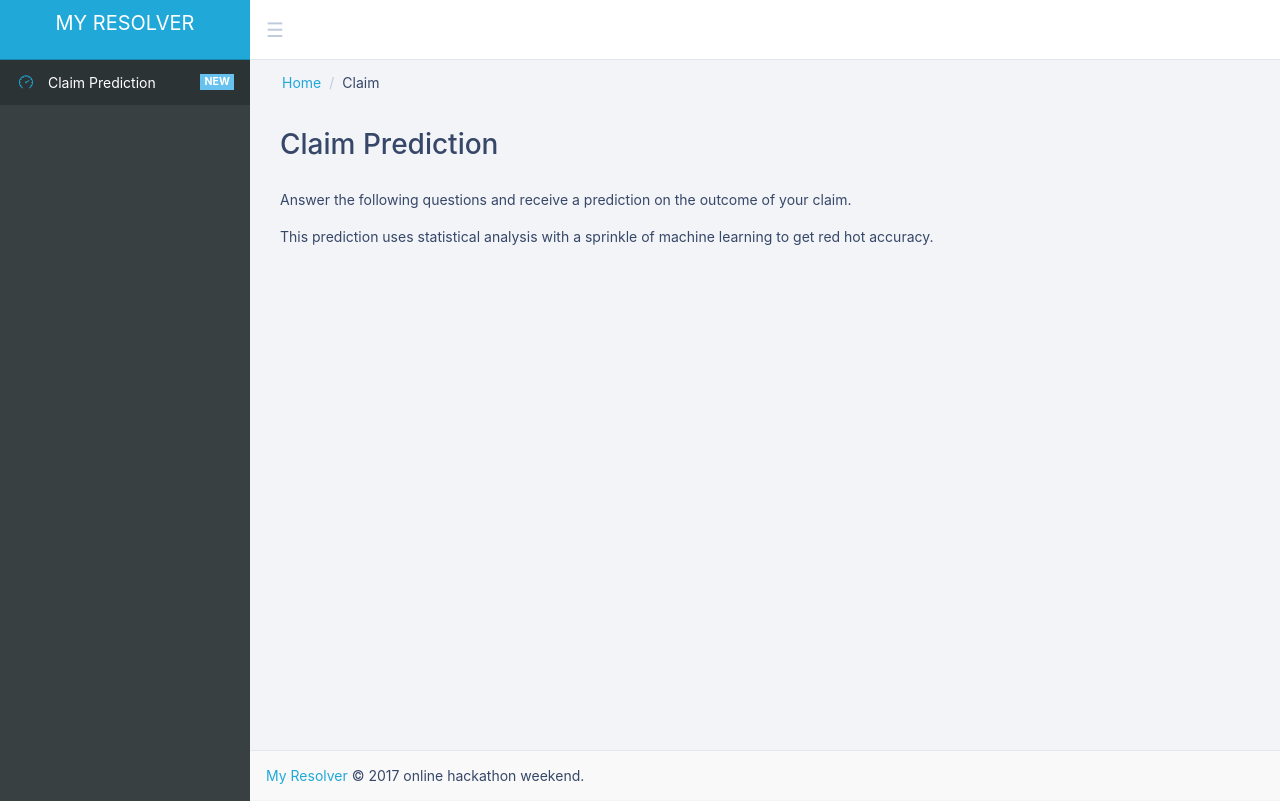
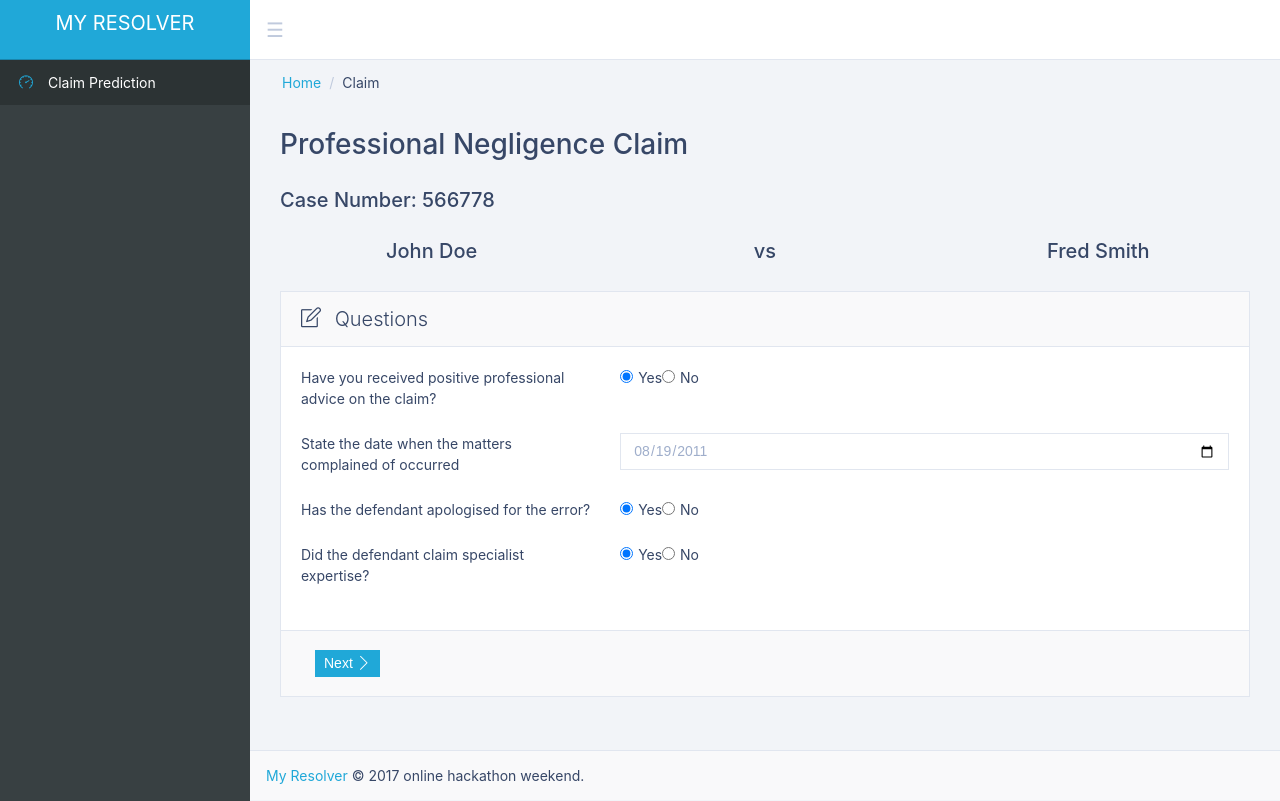
Before and after one commit to ChrisGrigg/online-courts-hackathon, a Vue app: page /#/claim in a window 1280 px wide. Built offline with nearby package versions, Linux system fonts and the light colour scheme.

Commit message:
WIP - Add two screens

```diff
--- a/scss/_custom.scss
+++ b/scss/_custom.scss
@@ -90,3 +90,7 @@
     }
   }
 }
+
+[type="checkbox"], [type="radio"] {
+  margin-right: 0.3rem;
+}
--- a/src/components/Sidebar.vue
+++ b/src/components/Sidebar.vue
@@ -3,7 +3,7 @@
     <nav class="sidebar-nav">
       <ul class="nav">
         <li class="nav-item">
-          <router-link :to="'/claim'" class="nav-link"><i class="icon-speedometer"></i> Claim Prediction <span class="badge badge-info">NEW</span></router-link>
+          <router-link :to="'/claim'" class="nav-link"><i class="icon-speedometer"></i> Claim Prediction</router-link>
         </li>
       </ul>
     </nav>
--- a/src/router/index.js
+++ b/src/router/index.js
@@ -6,6 +6,7 @@ import Full from 'containers/Full'
 
 // Views
 import Claim from 'views/Claim'
+import Outcome from 'views/Outcome'
 
 Vue.use(Router)
 
@@ -24,6 +25,11 @@ export default new Router({
           path: 'claim',
           name: 'Claim',
           component: Claim
+        },
+        {
+          path: 'outcome',
+          name: 'Outcome',
+          component: Outcome
         }
 
       ]
--- a/src/views/Claim.vue
+++ b/src/views/Claim.vue
@@ -1,9 +1,75 @@
 <template>
-  <div class="animated fadeIn">
-    <h3>Claim Prediction</h3>
+  <div>
+    <h3>Professional Negligence Claim</h3>
     <br />
-    <p>Answer the following questions and receive a prediction on the outcome of your claim.</p>
-    <p>This prediction uses statistical analysis with a sprinkle of machine learning to get red hot accuracy.</p>
+    <h5>Case Number: 566778</h5>
+    <br />
+    <div class="row">
+      <h5 class="col-md-4 text-center">John Doe</h5>
+      <h5 class="col-md-4 text-center">vs</h5>
+      <h5 class="col-md-4 text-center">Fred Smith</h5>
+    </div>
+    <br />
+    <div class="animated fadeIn">
+      <div class="card">
+        <div class="card-header lead"><i class="icon-note"></i> Questions</div>
+        <div class="card-block">
+          <!--<p>Answer the following questions and receive a prediction on the outcome of your claim.</p>-->
+          <!--<p>This prediction uses statistical analysis with a sprinkle of machine learning to get red hot accuracy.</p>-->
+
+          <div class="form-group row">
+            <label class="col-md-4 form-control-label">Have you received positive professional advice on the claim?</label>
+            <div class="col-md-8">
+              <form id="prevAdvForm">
+                <label class="radio-inline">
+                  <input type="radio" id="prevAdvYes" name="prevAdv" value="Yes" checked="checked">Yes
+                </label>
+                <label class="radio-inline">
+                  <input type="radio" id="prevAdvNo" name="prevAdv" value="No">No
+                </label>
+              </form>
+            </div>
+          </div>
+          <div class="form-group row">
+            <label class="col-md-4 form-control-label">State the date when the matters complained of occurred</label>
+            <div class="col-md-8">
+              <input class="form-control" type="date" value="2011-08-19" id="dateComplaint">
+            </div>
+          </div>
+          <div class="form-group row">
+            <label class="col-md-4 form-control-label">Has the defendant apologised for the error?</label>
+            <div class="col-md-8">
+              <form id="apologyGivenForm">
+                <label class="radio-inline">
+                  <input type="radio" id="apologyGivenYes" name="apologyGiven" value="Yes" checked="checked">Yes
+                </label>
+                <label class="radio-inline">
+                  <input type="radio" id="apologyGivenNo" name="apologyGiven" value="No">No
+                </label>
+              </form>
+            </div>
+          </div>
+          <div class="form-group row">
+            <label class="col-md-4 form-control-label">Did the defendant claim specialist expertise?</label>
+            <div class="col-md-8">
+              <form id="claimantExpertiseForm">
+                <label class="radio-inline">
+                  <input type="radio" id="claimantExpertiseYes" name="claimantExpertise" value="Yes" checked="checked">Yes
+                </label>
+                <label class="radio-inline">
+                  <input type="radio" id="claimantExpertiseNo" name="claimantExpertise" value="No">No
+                </label>
+              </form>
+            </div>
+          </div>
+        </div>
+        <div class="card-footer">
+          <router-link :to="'/outcome'" class="nav-link">
+            <button id="submitBtn" class="btn btn-sm btn-primary" type="submit">Next <i class="icon-arrow-right"></i></button>
+          </router-link>
+        </div>
+      </div>
+    </div>
   </div>
 </template>
 
--- /dev/null
+++ b/src/views/Outcome.vue
@@ -0,0 +1,43 @@
+<template>
+  <div>
+    <h3>Consider Your Risks</h3>
+    <br />
+    <h5>Case Number: 566778</h5>
+    <br />
+    <div class="row">
+      <h5 class="col-md-4 text-center">John Doe</h5>
+      <h5 class="col-md-4 text-center">vs</h5>
+      <h5 class="col-md-4 text-center">Fred Smith</h5>
+    </div>
+    <br />
+    <div class="animated fadeIn">
+      <div class="card">
+        <div class="card-header lead"><i class="icon-note"></i> Outcome</div>
+        <div class="card-block">
+          <p>A number of factors that may affect the outcome of the claim have been considered. Here is a provisioned indication whether the level of risk is low, moderate or high.</p>
+          <div class="row justify-content-md-center">
+              <img src="static/img/Traffic_light_03.png" alt="Traffic light indicator">
+          </div>
+          <br />
+          <p><b>Key Reasons:</b></p>
+          <ul>
+            <li>Received positive professional advice on claim</li>
+            <li>Defendant has apologised for error</li>
+            <li>Defendant claimed specialist expertise</li>
+          </ul>
+        </div>
+        <div class="card-footer">
+          <router-link :to="'/outcome'" class="nav-link">
+            <button id="submitBtn" class="btn btn-sm btn-primary" type="submit">Next <i class="icon-arrow-right"></i></button>
+          </router-link>
+        </div>
+      </div>
+    </div>
+  </div>
+</template>
+
+<script>
+export default {
+  name: 'claim'
+}
+</script>
```
Also changed, not shown: static/css/style.css, static/img/Traffic_light_03.png (added).
